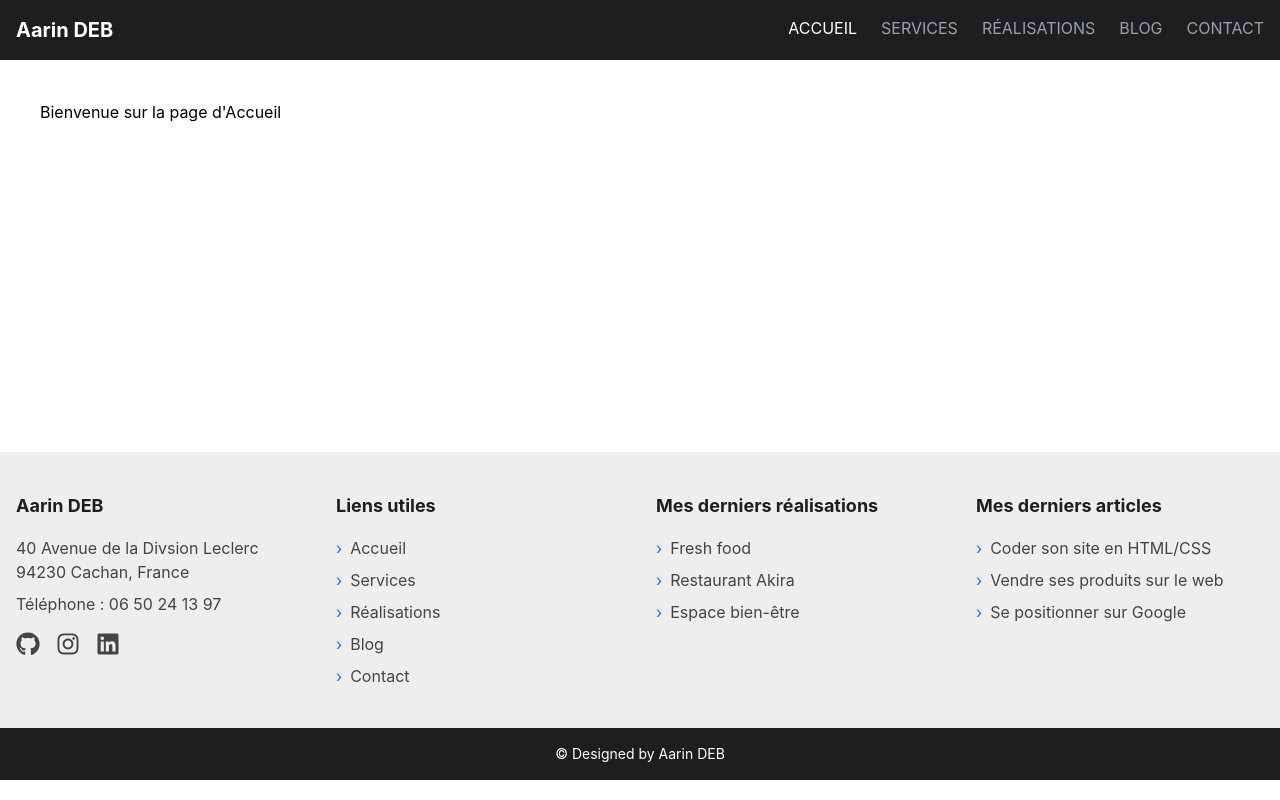
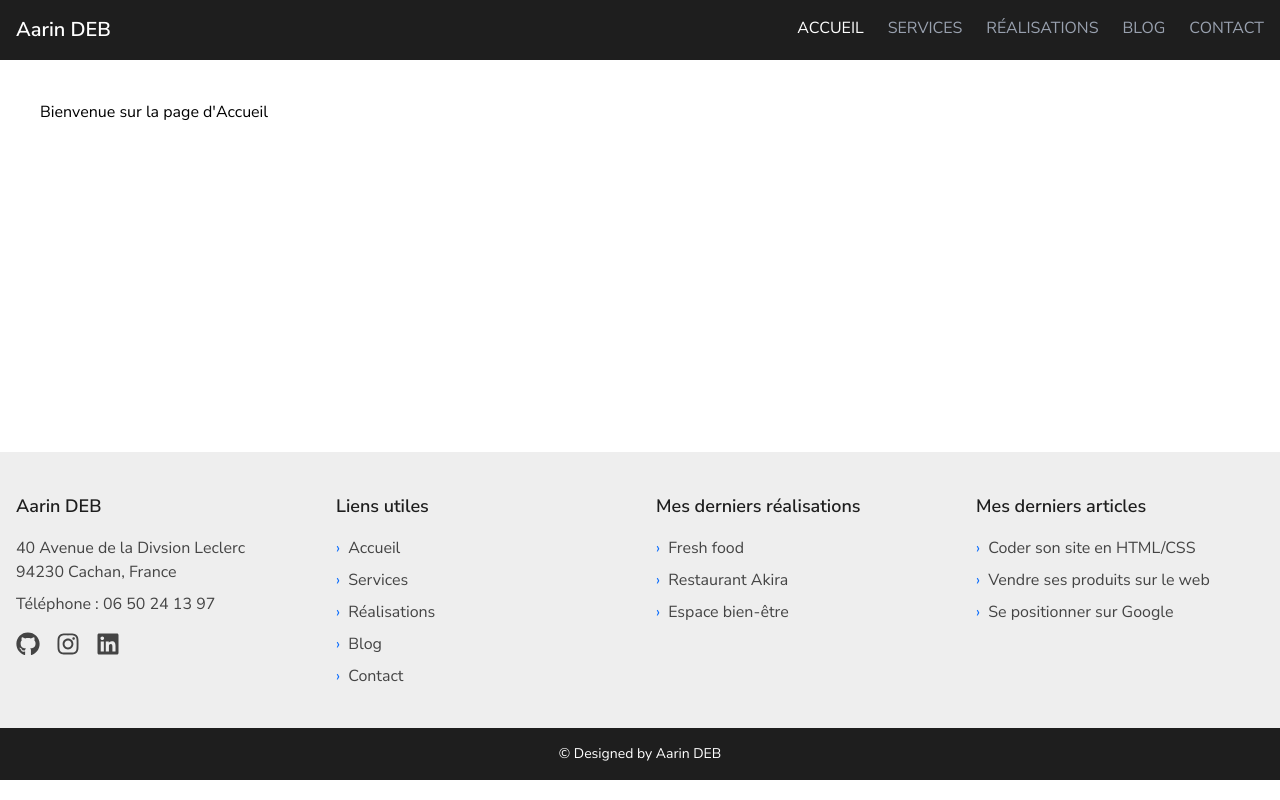
Before and after one commit to userXXIIXII/cv_react, a React (Vite) app: page / in a window 1280 px wide. Built offline with nearby package versions, Linux system fonts and the light colour scheme.

Commit message:
intégration de la police Nunito Sans et maj de la typographie + nettoyage de la config des polices

```diff
--- a/src/index.css
+++ b/src/index.css
@@ -1 +1,9 @@
+@import url('https://fonts.googleapis.com/css2?family=Nunito+Sans:wght@400;600&display=swap');
+
 @import "tailwindcss";
+
+@layer base {
+    body {
+        font-family: 'Nunito Sans', sans-serif !important;
+    }
+}
--- /dev/null
+++ b/tailwind.config.js
@@ -0,0 +1,15 @@
+/** @type {import('tailwindcss').Config} */
+export default {
+  content: [
+    "./index.html",
+    "./src/**/*.{js,ts,jsx,tsx}",
+  ],
+  theme: {
+    extend: {
+      fontFamily: {
+        sans: ['"Nunito Sans"', 'ui-sans-serif', 'system-ui', 'sans-serif'],
+      },
+    },
+  },
+  plugins: [],
+}
```
